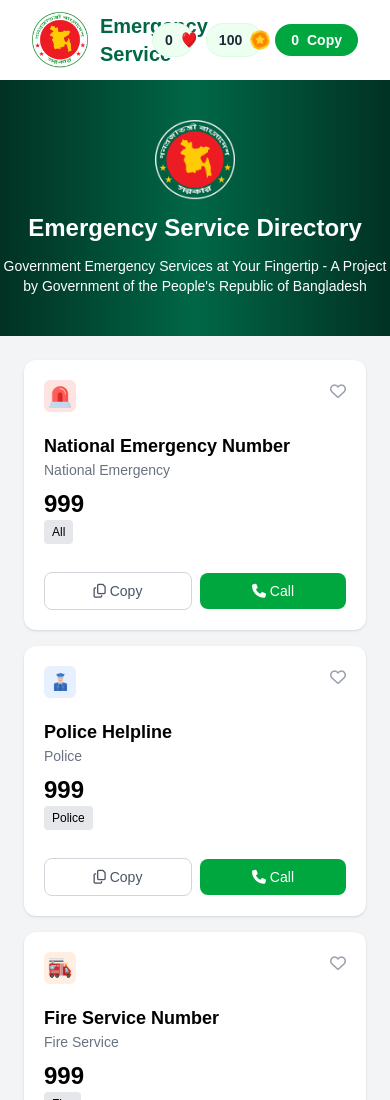
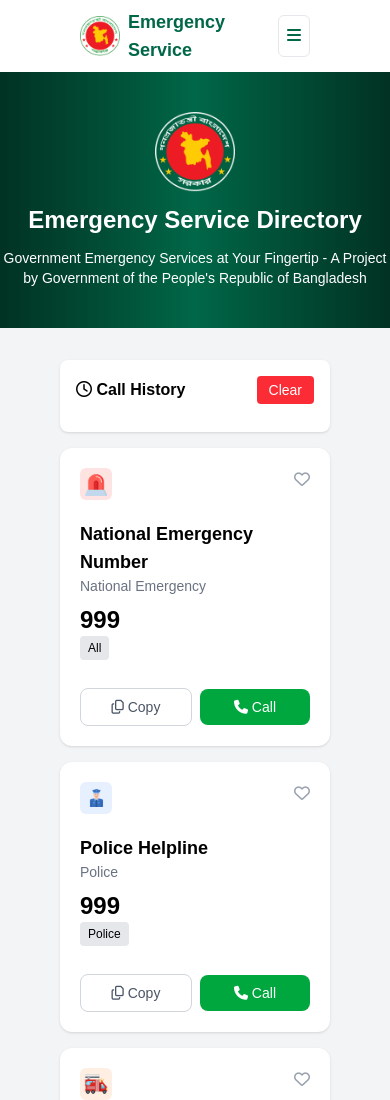
Before and after one commit to rubayet2027/Emergrncy_Hotline, a plain HTML site: page index.html in a window 390 px wide. Shown: the top 1100 px of the page. Drawn offline with nearby package versions, Linux system fonts and the light colour scheme.

Commit message:
Updated responsiveness

```diff
--- a/index.html
+++ b/index.html
@@ -18,14 +18,19 @@
 
   <!-- Navbar -->
   <nav class="bg-white shadow">
-    <div class="max-w-full mx-auto px-8 py-3 flex items-center justify-between">
-      <div class="flex items-center gap-3">
-        <img src="./assets/logo.png" alt="Logo" class="w-14 h-14">
+    <div class="max-w-full mx-auto px-20 sm:px-8 py-2 sm:py-3">
+      <div class="flex items-center justify-between">
+        <div class="flex items-center gap-2 sm:gap-3">
+          <img src="./assets/logo.png" alt="Logo" class="w-10 h-10 sm:w-14 sm:h-14">
           <div class="leading-tight">
-          <span class="block text-xl font-extrabold text-[#006747]">Emergency <br>Service</span>
+            <span class="block text-lg sm:text-xl font-extrabold text-[#006747]">Emergency <br>Service</span>
           </div>
         </div>
-    <div class="flex items-center gap-3 sm:gap-5 text-sm font-semibold">
+        <div class="flex items-center gap-2 sm:gap-3">
+              <button id="navToggle" class="sm:hidden p-2 rounded-md border border-gray-200 text-[#006747] order-2" aria-controls="navActions" aria-expanded="false" aria-label="Toggle menu">
+            <i class="fa-solid fa-bars"></i>
+          </button>
+          <div id="navActions" class="hidden sm:flex items-center gap-2 sm:gap-5 text-xs sm:text-sm font-semibold order-1">
             <div class="flex items-center gap-2 bg-[#ecfff0] text-gray-800 px-3 py-1.5 rounded-full border border-green-100">
               <span id="heartCount">0</span>
               <img class="w-5 h-5" src="./assets/heart.png" alt="Hearts">
@@ -34,10 +39,12 @@
               <span id="coinCount">100</span>
               <img class="w-5 h-5" src="./assets/coin.png" alt="Coins">
             </div>
-        <button type="button" id="copyPill" class="flex items-center gap-2 px-4 py-1.5 rounded-full bg-[#00A63E] text-white hover:bg-green-600 active:scale-95 transition">
+              <button type="button" id="copyPill" class="flex items-center gap-2 px-3 sm:px-4 py-1.5 rounded-full bg-[#00A63E] text-white hover:bg-green-600 active:scale-95 transition">
                 <span id="copyCount">0</span>
-          <span>Copy</span>
+                <span class="inline">Copy</span>
             </button>
+          </div>
+        </div>
       </div>
     </div>
   </nav>
@@ -50,10 +57,10 @@
   </section>
 
   <!-- Main Layout -->
-  <main class="grid grid-cols-1 lg:grid-cols-4 gap-4 p-6">
+  <main class="grid grid-cols-1 lg:grid-cols-4 gap-4 px-15 py-8">
 
   <!-- Cards Section -->
-    <section class="lg:col-span-3 grid grid-cols-1 sm:grid-cols-2 lg:grid-cols-3 gap-4">
+  <section class="order-2 lg:order-1 lg:col-span-3 grid grid-cols-1 sm:grid-cols-2 lg:grid-cols-3 gap-4">
 
       <!-- 1. National Emergency -->
      <div class="bg-white rounded-xl shadow p-5 flex flex-col justify-between">
@@ -220,7 +227,7 @@
     </section>
 
   <!-- History Section -->
-    <aside class="lg:col-span-1 bg-white p-4 rounded-lg shadow">
+  <aside class="order-1 lg:order-2 lg:col-span-1 bg-white p-4 rounded-lg shadow">
       <div class="flex justify-between items-center mb-3">
         <h3 class="font-semibold"><i class="fa-regular fa-clock"></i> Call History</h3>
         <button id="clearHistory" class="text-sm bg-red-500 text-white px-3 py-1 rounded">Clear</button>
```
Lines whose indentation alone changed are shown as unchanged.
